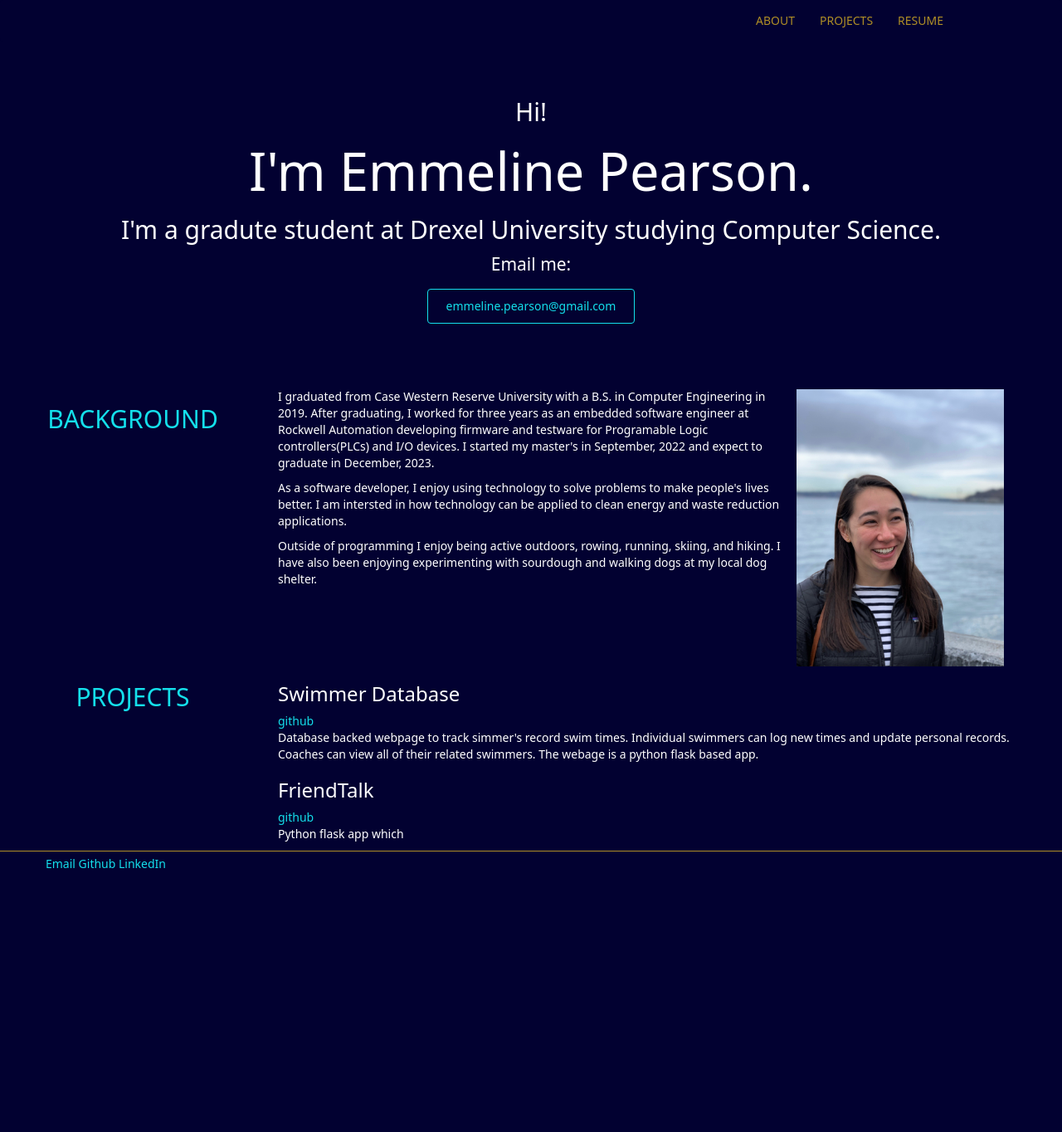
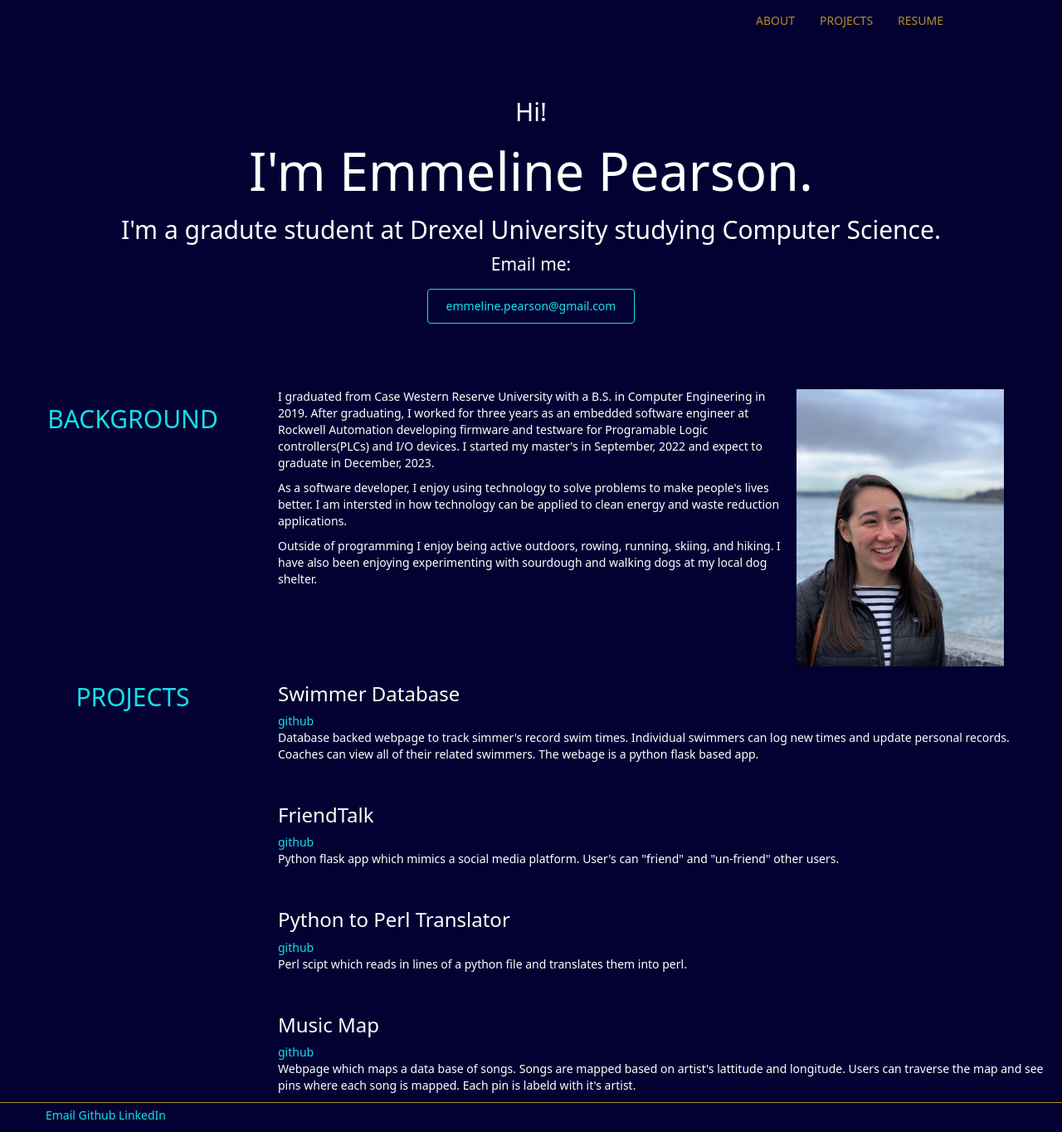
Before and after one commit to emmeline2/emmeline2.github.io, a Jekyll site: the page built from index.html, in a window 1280 px wide. Shown: the whole page at 83% size. Built offline with Jekyll 4.4.1, drawn with Linux system fonts in a browser that asks for light colours; before the commit the page ends 1061 px from its top, so only the background shows below that.

Commit message:
more project info

```diff
--- a/index.html
+++ b/index.html
@@ -51,10 +51,20 @@ title: Emmeline Pearson
 			<p>Database backed webpage to track simmer's record swim times. Individual swimmers can log new times and update personal records. Coaches can view all
 			   of their related swimmers. The webage is a python flask based app.
 			</p>
-
+			<br>
 			<h3>FriendTalk</h3>
 			<a href="https://github.com/emmeline2/friendTalk">github</a>
-			<p>Python flask app which
+			<p>Python flask app which mimics a social media platform. User's can "friend" and "un-friend" other users.
+			</p>
+			<br>
+			<h3>Python to Perl Translator</h3>
+			<a href="https://github.com/emmeline2/translator1">github</a>
+			<p>Perl scipt which reads in lines of a python file and translates them into perl.
+			</p>
+			<br>
+			<h3>Music Map</h3>
+			<a href="https://github.com/emmeline2/MusicMap">github</a>
+			<p> Webpage which maps a data base of songs. Songs are mapped based on artist's lattitude and longitude. Users can traverse the map and see pins where each song is mapped. Each pin is labeld with it's artist.
 			</p>
 		</div>
 	</div>
```
